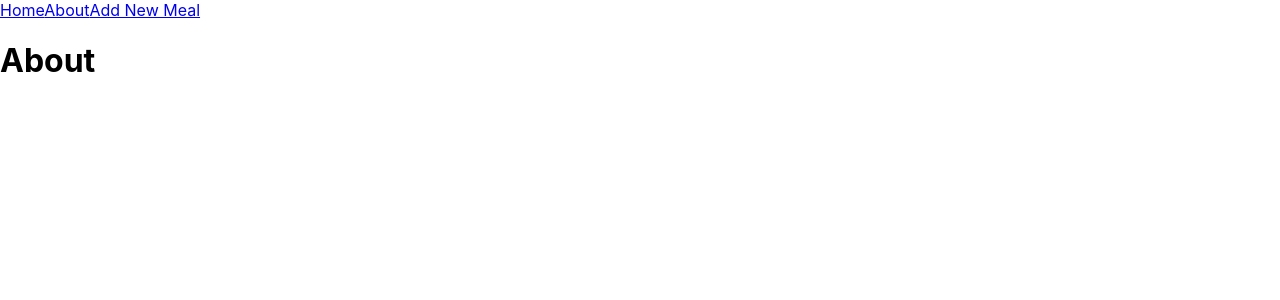
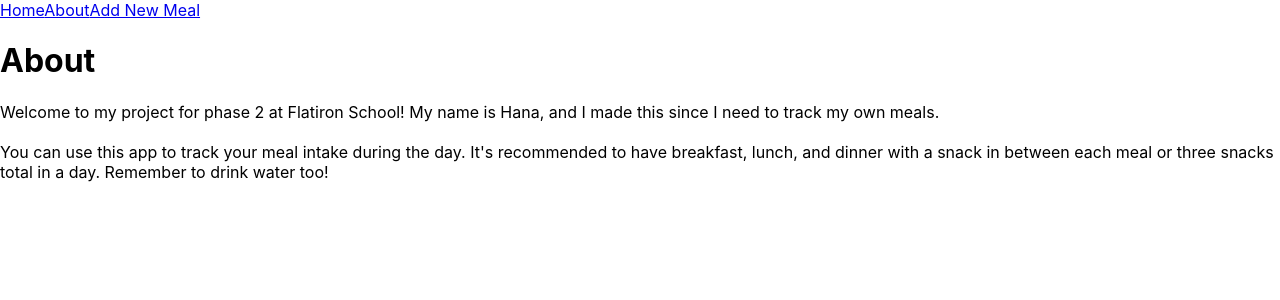
Before and after one commit to gsambora/new-phase-2-project, a React (Create React App) app: page /about in a window 1280 px wide. Shown: the top 300 px of the page. Built offline with nearby package versions, Linux system fonts and the light colour scheme.

Commit message:
Added text to about page

```diff
--- a/src/components/About.js
+++ b/src/components/About.js
@@ -4,6 +4,13 @@ function About(){
     return(
         <div>
             <h1>About</h1>
+            <body>
+                Welcome to my project for phase 2 at Flatiron School! My name is Hana, and
+                I made this since I need to track my own meals. <br /> <br />
+                You can use this app to track your meal intake during the day.
+                It's recommended to have breakfast, lunch, and dinner with a snack in
+                between each meal or three snacks total in a day. Remember to drink water too!
+            </body>
         </div>
     )
 }
```
